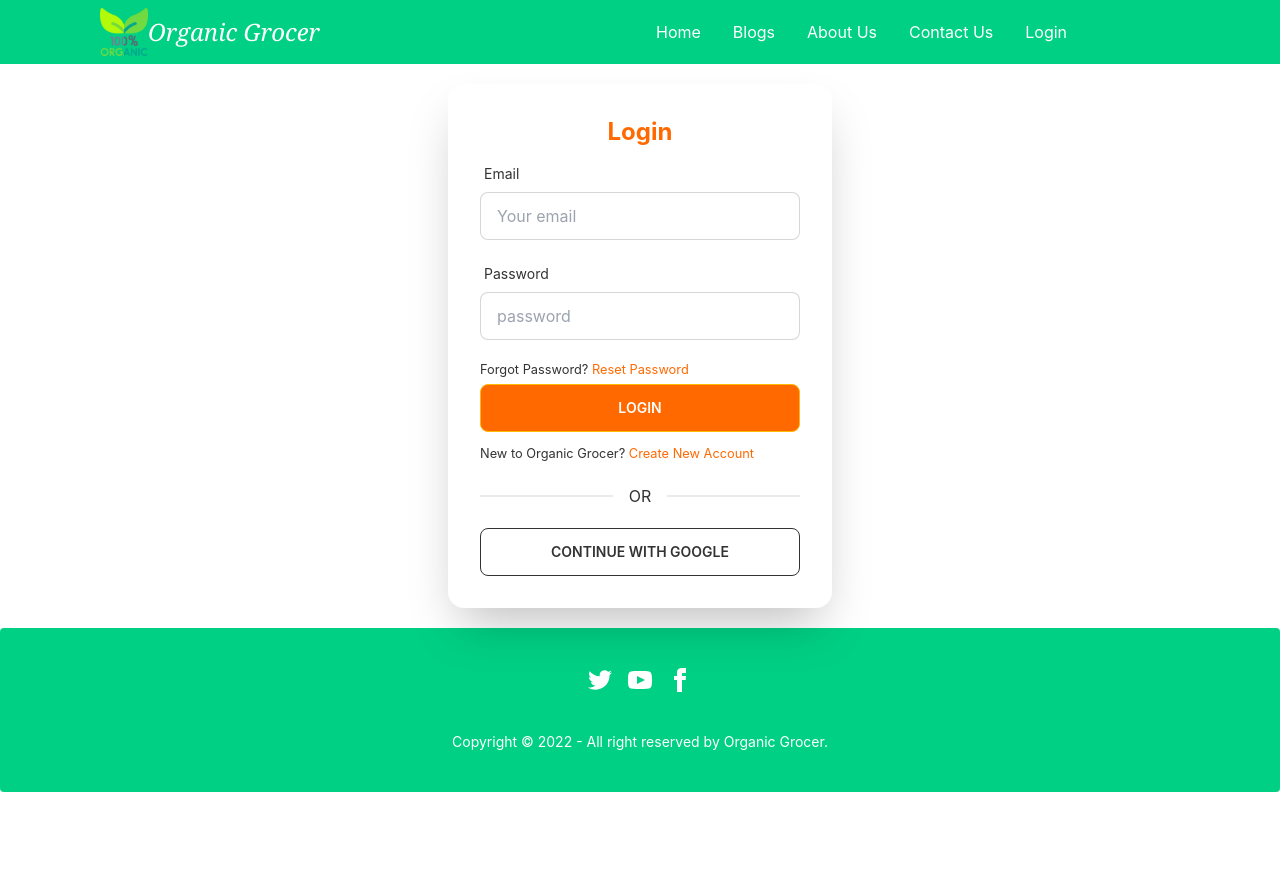
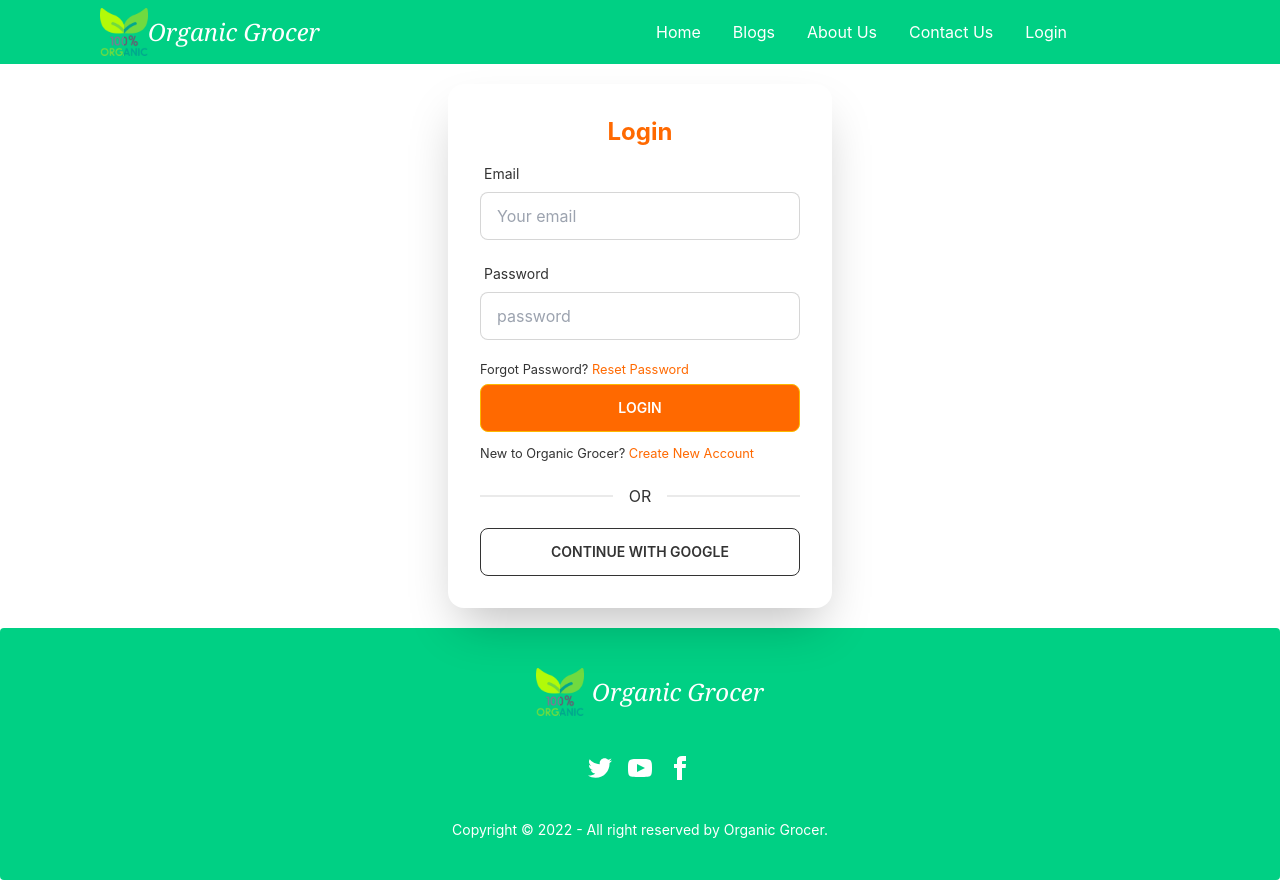
Before and after one commit to proloycb0/organic-grocer-warehouse-client, a React (Create React App) app: page /login in a window 1280 px wide. Before the commit the page ends 800 px from the top, so only its background shows below. Built offline with nearby package versions, Linux system fonts and the light colour scheme; no server answers.

Commit message:
project finished

```diff
--- a/src/pages/ManageInventories/ManageInventories.js
+++ b/src/pages/ManageInventories/ManageInventories.js
@@ -59,7 +59,7 @@ const ManageInventories = () => {
             <div className='mt-3 text-center'>
                 {
                     [...Array(pageCount).keys()]
-                        .map(number => <button onClick={() => setPage(number)} className={page === number ? "btn btn-sm btn-primary mr-2" : "btn btn-sm btn-accent text-white mr-2"}>{number + 1}</button>)
+                        .map((number, index) => <button key={index} onClick={() => setPage(number)} className={page === number ? "btn btn-sm btn-primary mr-2" : "btn btn-sm btn-accent text-white mr-2"}>{number + 1}</button>)
                 }
 
             </div>
--- a/src/pages/ManageInventories/TableRow.js
+++ b/src/pages/ManageInventories/TableRow.js
@@ -20,7 +20,7 @@ const TableRow = ({inventory, setDeleteInventory}) => {
             <td>$ {price}</td>
             <td>{quantity} KG</td>
             <td>{supplier}</td>
-            <td><label onClick={() => setDeleteInventory(inventory)} htmlFor="delete-confirm-modal" className='btn btn-sm btn-accent text-white'><MdAutoDelete className='w-6 h-6 mr-1' />Delete</label></td>
+            <td><label onClick={() => setDeleteInventory(inventory)} htmlFor="delete-confirm-modal" className='btn btn-accent text-white'><MdAutoDelete className='w-6 h-6 ' />Delete</label></td>
         </tr>
     );
 };
--- a/src/pages/Shared/Footer.js
+++ b/src/pages/Shared/Footer.js
@@ -1,10 +1,15 @@
 import React from 'react';
+import fav from '../../fav.png';
 
 const Footer = () => {
     const today = new Date();
     const year = today.getFullYear();
     return (
         <footer className="footer footer-center p-10 bg-primary text-white rounded">
+            <div className='flex items-center justify-center pl-5 normal-case font-serif italic text-2xl'>
+                <img className='h-12 w-12' src={fav} alt="" />
+                <p>Organic Grocer</p>
+            </div>
             <div>
                 <div className="grid grid-flow-col gap-4">
                     <a href='https://twitter.com/'><svg xmlns="http://www.w3.org/2000/svg" width="24" height="24" viewBox="0 0 24 24" className="fill-current"><path d="M24 4.557c-.883.392-1.832.656-2.828.775 1.017-.609 1.798-1.574 2.165-2.724-.951.564-2.005.974-3.127 1.195-.897-.957-2.178-1.555-3.594-1.555-3.179 0-5.515 2.966-4.797 6.045-4.091-.205-7.719-2.165-10.148-5.144-1.29 2.213-.669 5.108 1.523 6.574-.806-.026-1.566-.247-2.229-.616-.054 2.281 1.581 4.415 3.949 4.89-.693.188-1.452.232-2.224.084.626 1.956 2.444 3.379 4.6 3.419-2.07 1.623-4.678 2.348-7.29 2.04 2.179 1.397 4.768 2.212 7.548 2.212 9.142 0 14.307-7.721 13.995-14.646.962-.695 1.797-1.562 2.457-2.549z"></path></svg></a>
```
